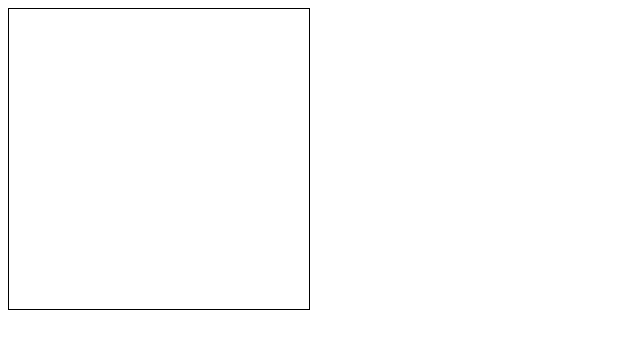
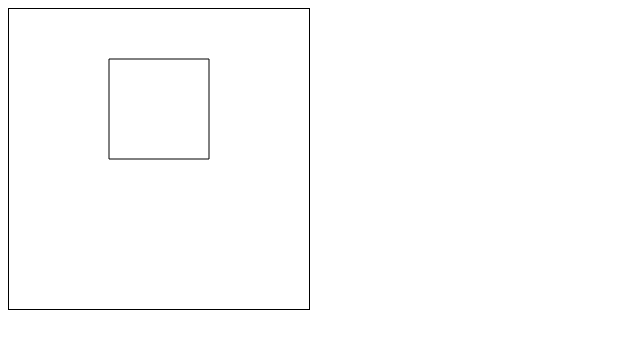
Before and after one commit to Tsuhira/canvas, a plain HTML site: page index.html in a window 1280 px wide. Shown: the whole page, without its empty margins (0-640 px from the left). Drawn offline with Linux system fonts and the light colour scheme.

Commit message:
[update] 実行するスクリプトをdraw.jsに変更

```diff
--- a/index.html
+++ b/index.html
@@ -5,6 +5,6 @@
     </head>
     <body>
         <canvas id="canvas" width="300" height="300" style = "border:solid thin;"></canvas>
-        <script src="./mousedown_up.js"></script>
+        <script src="./draw.js"></script>
     </body>
 </html>
```
